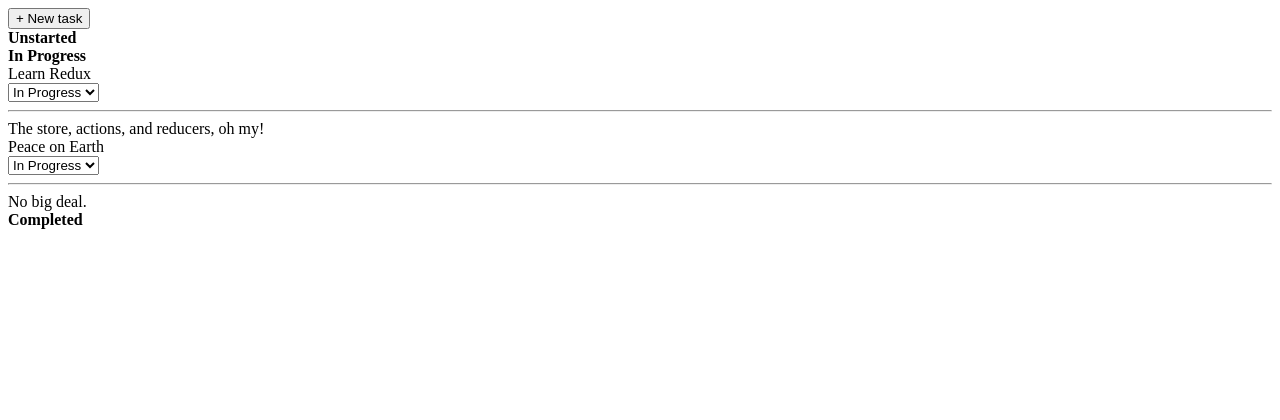
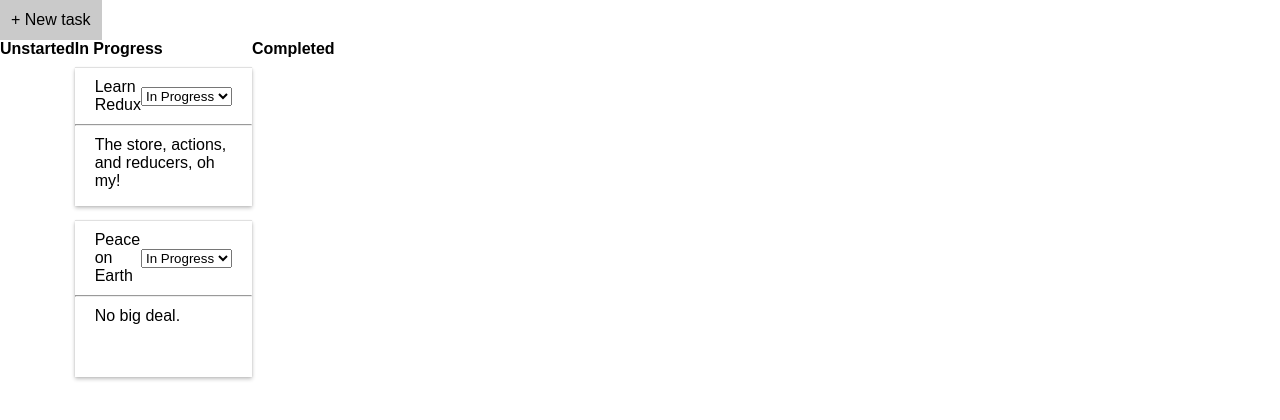
Before and after one commit to mikekwong/onus2, a React (Create React App) app: page / in a window 1280 px wide. Shown: the top 420 px of the page. Built offline with nearby package versions, Linux system fonts and the light colour scheme.

Commit message:
added basic styling for tasks

```diff
--- /dev/null
+++ b/src/index.css
@@ -0,0 +1,105 @@
+html,
+body {
+  width: 100%;
+  height: 100%;
+}
+
+body {
+  margin: 0;
+  padding: 0;
+  font-family: sans-serif;
+}
+
+#root {
+  width: 100%;
+  height: 100%;
+}
+
+input {
+  border: 1px solid #e0e0e0;
+  border-radius: 3px;
+  padding: 15px;
+  box-sizing: border-box;
+}
+
+.full-width-input {
+  display: block;
+  width: 100%;
+  margin-bottom: 10px;
+}
+
+hr {
+  margin: 0;
+}
+
+.button {
+  padding: 10px;
+  background: #76dc76;
+  color: #fff;
+  border: 1px solid transparent;
+  borderradius: 6px;
+  font: inherit;
+  cursor: pointer;
+}
+
+.button-default {
+  background: #cacaca;
+  color: black;
+}
+
+/* layout */
+.main-content {
+  background-color: #f2f2f2;
+  width: 100%;
+  height: 100%;
+  padding-top: 20px;
+}
+
+/* TaskList */
+.new-task-form {
+  margin-bottom: 10px;
+}
+
+.tasks {
+  margin: 0 auto;
+  max-width: 980px;
+}
+
+.tasks-header {
+  font-size: 18px;
+  margin-bottom: 20px;
+  text-align: right;
+}
+
+/* Task */
+.task {
+  margin-bottom: 15px;
+  background: #fff;
+  box-shadow: 0 -1px 0 #e0e0e0, 0 0 2px rgba(0, 0, 0, 0.12),
+    0 2px 4px rgba(0, 0, 0, 0.24);
+}
+
+.task-header {
+  padding: 10px 20px;
+  display: flex;
+  justify-content: space-between;
+  align-items: center;
+}
+
+.task-body {
+  padding: 10px 20px;
+  min-height: 60px;
+}
+
+.task-lists {
+  display: flex;
+  justify-content: space-between;
+}
+
+.task-list {
+  width: 300px;
+}
+
+.task-list-title {
+  margin-bottom: 10px;
+}
--- a/src/index.js
+++ b/src/index.js
@@ -1,6 +1,7 @@
 import React from 'react'
 import ReactDOM from 'react-dom'
 import App from './App'
+import './index.css'
 import { createStore } from 'redux'
 import { Provider } from 'react-redux'
 import tasks from './reducers'
```
